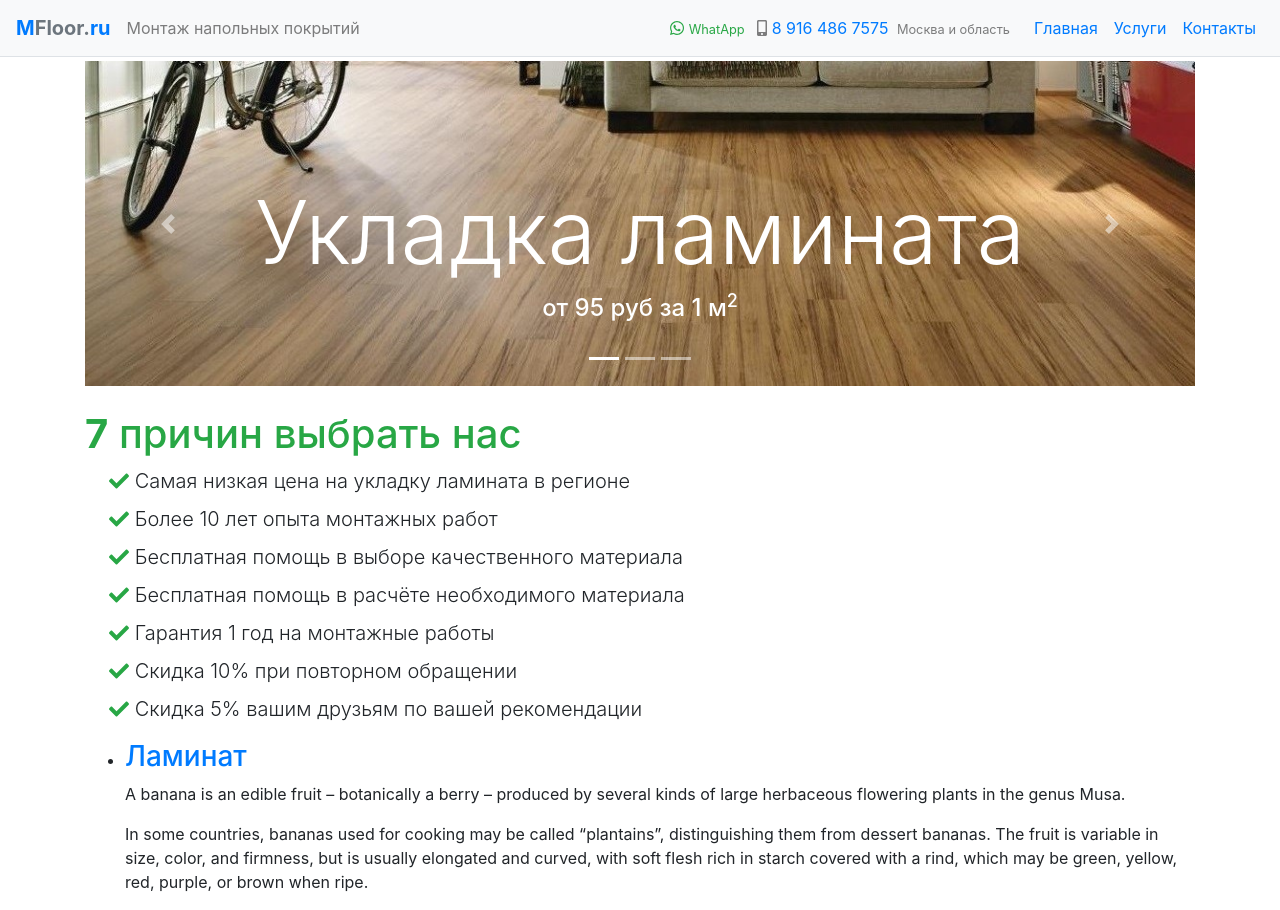
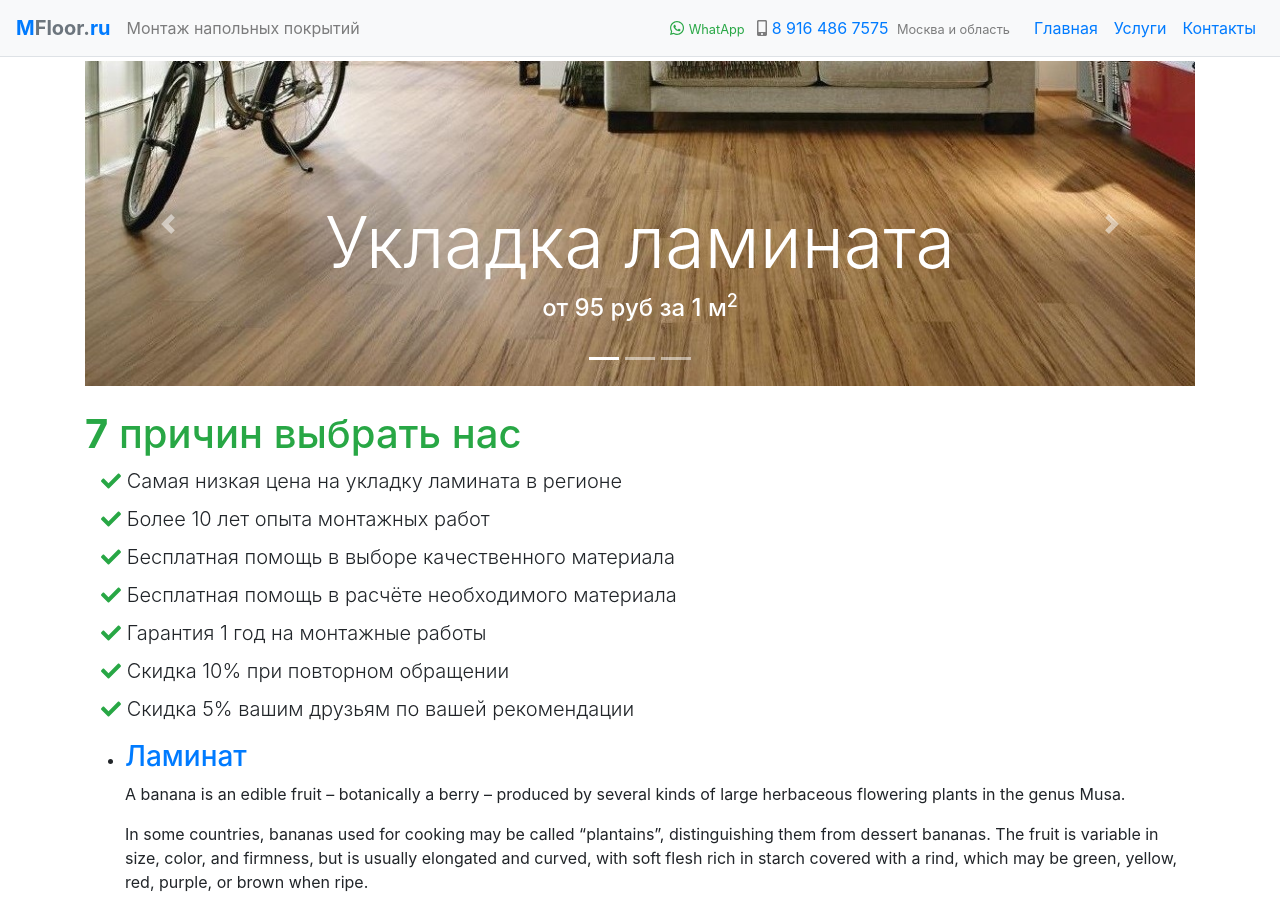
Before and after one commit to nskforward/MFloor, a Jekyll site: the page built from index.html, in a window 1280 px wide. Built offline with Jekyll 4.4.1, drawn with Linux system fonts in a browser that asks for light colours.

```diff
--- a/index.html
+++ b/index.html
@@ -14,21 +14,21 @@
         <div class="carousel-item active">
             <img class="d-block w-100" src="/assets/img/slides/slide1.jpg" alt="укладка ламината">
             <div class="carousel-caption d-none d-md-block">
-                <h1 class="display-2 text-white">Укладка ламината</h1>
+                <h1 class="display-3 text-white">Укладка ламината</h1>
                 <h4 class="text-white mb-4">от 95 руб за 1 м<sup>2</sup></h4>
             </div>
         </div>
         <div class="carousel-item">
             <img class="d-block w-100" src="/assets/img/slides/slide2.jpg" alt="укладка ковролина">
             <div class="carousel-caption d-none d-md-block">
-                <h1 class="display-2 text-dark">Настил ковролина и линолеума</h1>
+                <h1 class="display-3 text-dark">Ковролин и линолеум</h1>
                 <h4 class="text-dark mb-4">от 120 руб за 1 м<sup>2</sup></h4>
             </div>
         </div>
         <div class="carousel-item">
             <img class="d-block w-100" src="/assets/img/slides/slide3.jpg" alt="заливка наливного пола">
             <div class="carousel-caption d-none d-md-block">
-                <h1 class="display-2 text-white">Заливка наливных полов</h1>
+                <h1 class="display-3 text-white">Заливка полов</h1>
                 <h4 class="text-white mb-4">от 400 руб за 1 м<sup>2</sup></h4>
             </div>
         </div>
@@ -44,7 +44,7 @@
 </div>
 
 <h1 class="text-success mt-4"><b>7</b> причин выбрать нас</h1>
-<dl class="ml-4">
+<dl class="ml-3">
     <dd class="lead"><i class="fas fa-check text-success"></i> Самая низкая цена на укладку ламината в регионе</dd>
     <dd class="lead"><i class="fas fa-check text-success"></i> Более 10 лет опыта монтажных работ</dd>
     <dd class="lead"><i class="fas fa-check text-success"></i> Бесплатная помощь в выборе качественного материала</dd>
```
